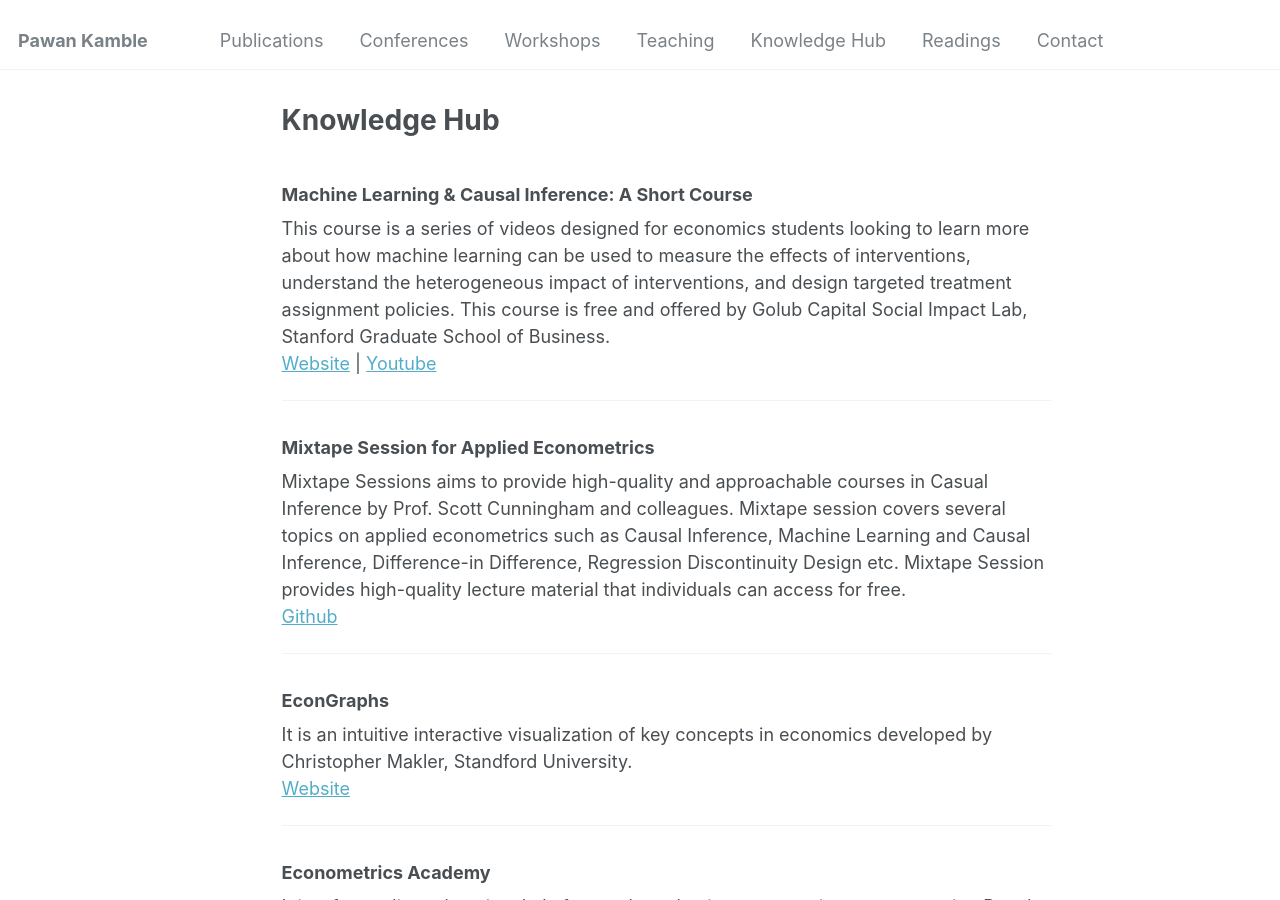
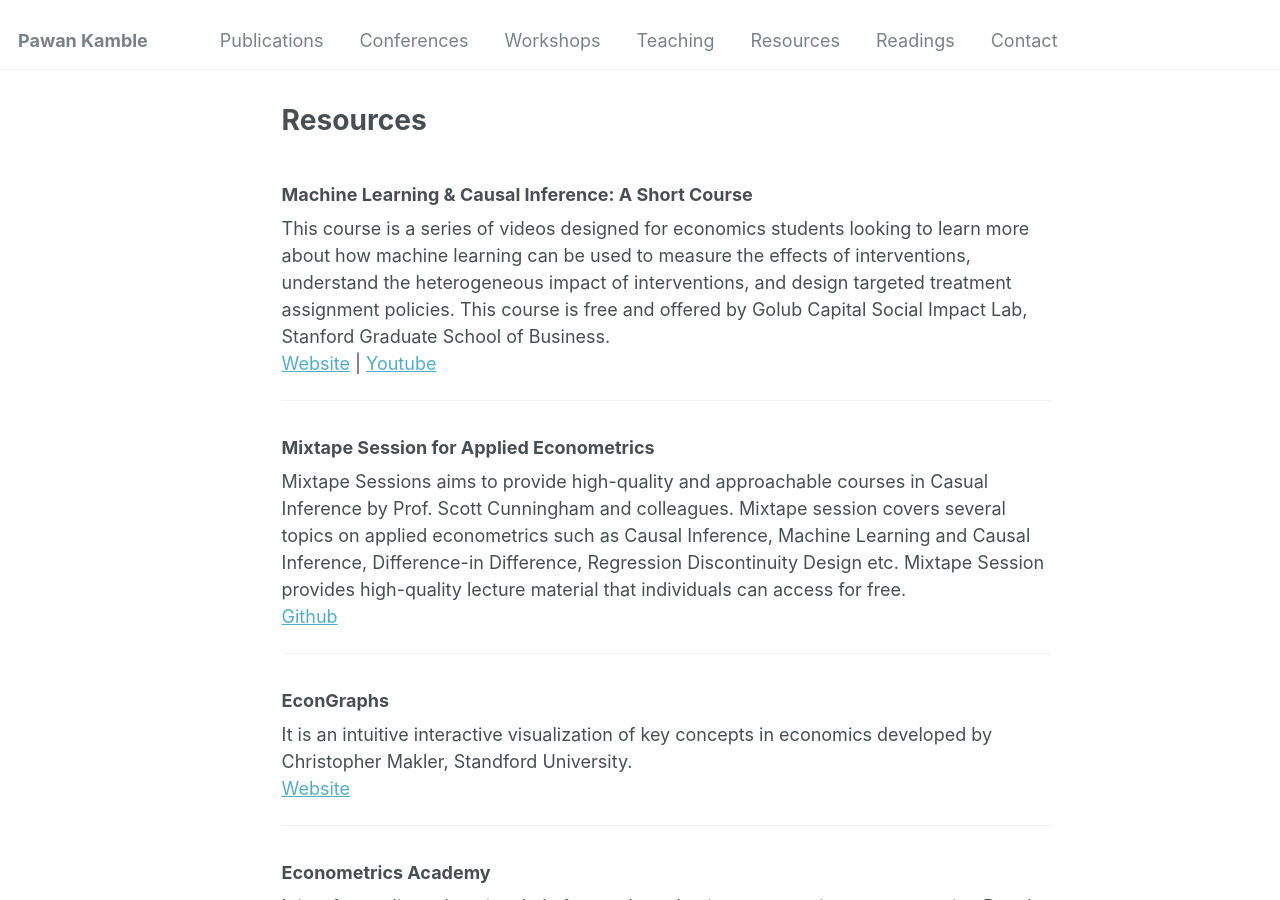
Before and after one commit to pawankb13/pawankb13.github.io, a Jekyll site: the page built from _pages/resources.md, in a window 1280 px wide and 900 px high. Built offline with Jekyll 4.4.1, drawn with Linux system fonts in a browser that asks for light colours.

Commit message:
Resources_updated

```diff
--- a/_data/navigation.yml
+++ b/_data/navigation.yml
@@ -17,8 +17,8 @@ main:
   - title: "Teaching"
     url: /teaching/
 
-  - title: "Knowledge Hub"
-    url: /knowledge_hub/
+  - title: "Resources"
+    url: /resources/
 
   - title: "Readings"
     url: /readings/
--- a/_pages/knowledge_hub.md
+++ b/_pages/resources.md
@@ -1,6 +1,6 @@
 ---
-permalink: /knowledge_hub/
-title: "Knowledge Hub"
+permalink: /resources/
+title: "Resources"
 author_profile: false
 ---
 
```
